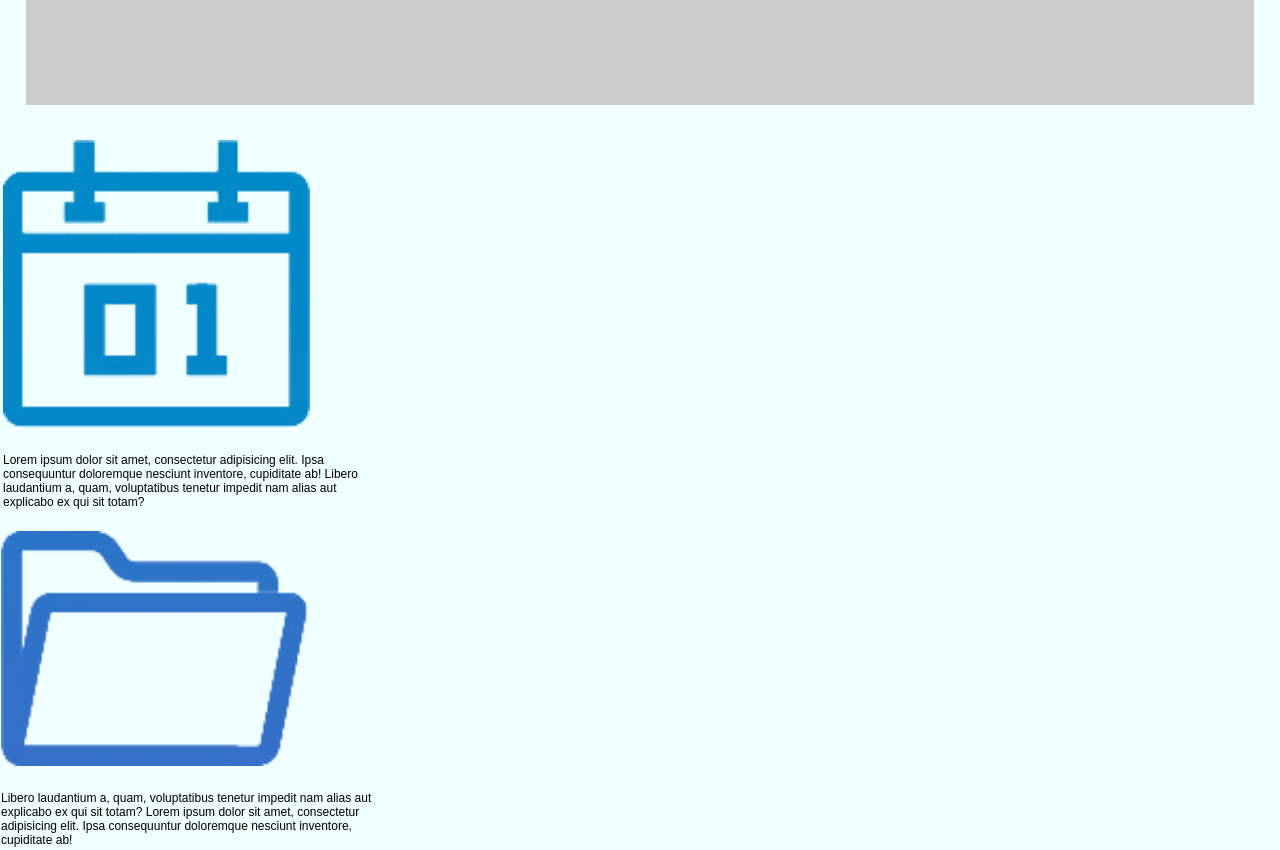
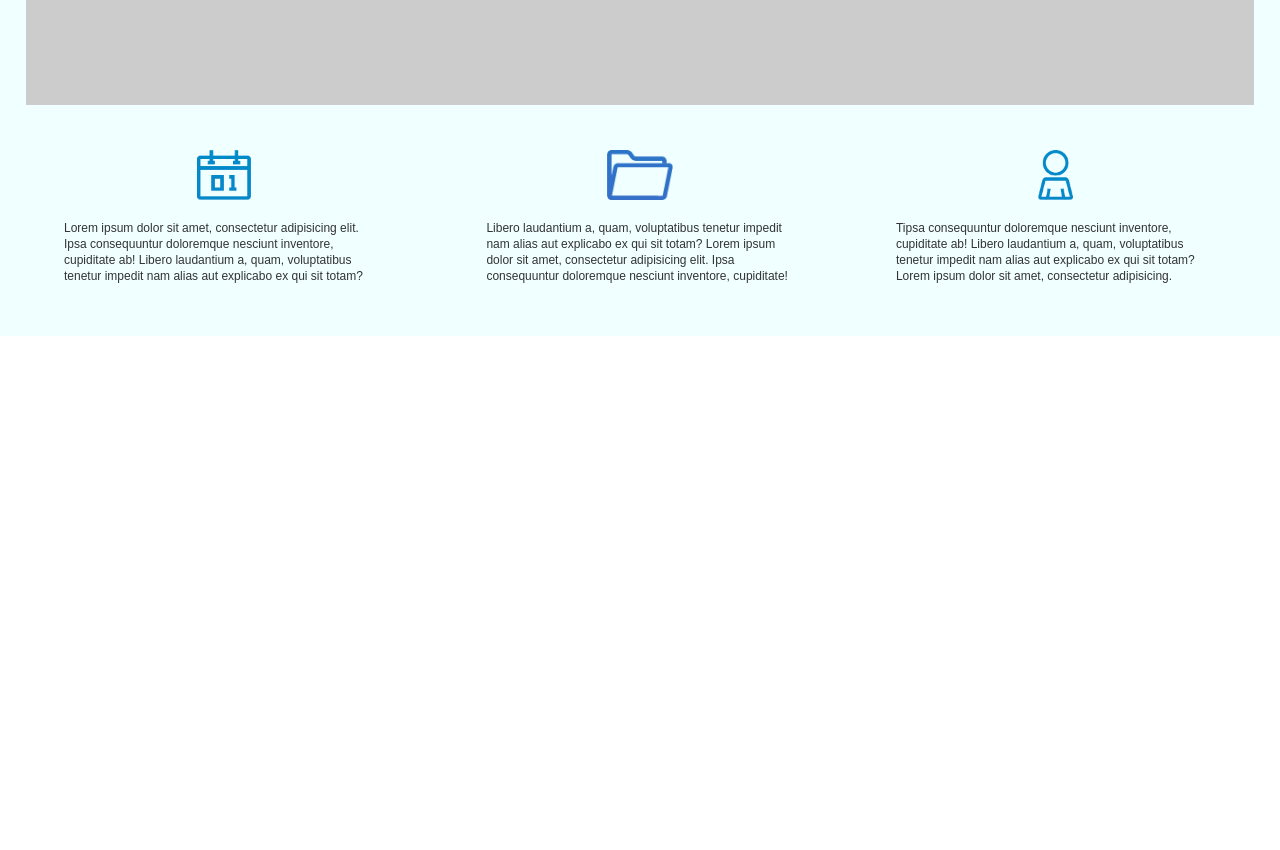
Before and after one commit to ClarkJusay/gitStudy, a plain HTML site: page test.html in a window 1280 px wide. Shown: the part 820-1670 px from the top of the page. After the commit the page ends 1156 px from the top, so only its background shows below. Drawn offline with Linux system fonts and the light colour scheme.

Commit message:
fix formatting features section

```diff
--- a/test.html
+++ b/test.html
@@ -44,6 +44,9 @@
     .clearfix {
         clear: both;
     }
+    .non-collapse {
+        overflow: auto;
+    }
     .cookie-crumbs {
         margin: 2%;
     }
@@ -60,22 +63,40 @@
     }
     .feature-section {
         width: 100%;
+        height: 100%;
+        margin: 40px auto 0 auto;
+        text-align: center;
+        padding: 0 0 40px 0;
+    }
+    .feature-section p {
+        text-align: left;
+        line-height: 16px;
+        color: #333;
     }
     .feature-section-one {
-        width: 30%;
-        padding: 0px 1px 0px 3px;
+        display: inline-block;
+        float: left;
+        width: 25%;
+        padding: 0% 4% 0% 5%;
     }
     .feature-section img {
-        width: 80%;
-        margin: 10px 0 10px 0;
+        display: inline-block;
+        text-align: center;
+        height: 50px;
+        margin: 5px auto;
     }
     .feature-section-two {
-        width: 30%;
-        padding: 0px 1px 0px 1px;
+        display: inline-block;
+        float: left;
+        width: 24%;
+        padding: 0% 4% 0px 4%;
+        margin: 0 auto;
     }
     .feature-section-three {
-        width: 30%;
-        padding: 0px 1px 0px 3px;
+        display: inline-block;
+        float: left;
+        width: 25%;
+        padding: 0% 5% 0% 4%;
     }
 </style>
 <body>
@@ -111,7 +132,7 @@
 
             </div>
         </div>
-        <div class="feature-section">
+        <div class="feature-section non-collapse">
             <div class="feature-section-one">
                 <div>
                     <img src="images/date-icon.png" alt="Book now">
@@ -124,7 +145,7 @@
                 <div>
                     <img src="images/folder-icon.png" alt="Organise your files">
                     <p>
-                        Libero laudantium a, quam, voluptatibus tenetur impedit nam alias aut explicabo ex qui sit totam? Lorem ipsum dolor sit amet, consectetur adipisicing elit. Ipsa consequuntur doloremque nesciunt inventore, cupiditate ab!
+                        Libero laudantium a, quam, voluptatibus tenetur impedit nam alias aut explicabo ex qui sit totam? Lorem ipsum dolor sit amet, consectetur adipisicing elit. Ipsa consequuntur doloremque nesciunt inventore, cupiditate!
                     </p>
                 </div>
             </div>
@@ -132,8 +153,8 @@
                 <div>
                     <img src="images/profile-icon.png" alt="Manage your account">
                     <p>
-                        Ipsa consequuntur doloremque nesciunt inventore, cupiditate ab!
-                        Libero laudantium a, quam, voluptatibus tenetur impedit nam alias aut explicabo ex qui sit totam? Lorem ipsum dolor sit amet, consectetur adipisicing elit.
+                        Tipsa consequuntur doloremque nesciunt inventore, cupiditate ab!
+                        Libero laudantium a, quam, voluptatibus tenetur impedit nam alias aut explicabo ex qui sit totam? Lorem ipsum dolor sit amet, consectetur adipisicing.
                     </p>
                 </div>
             </div>
```
